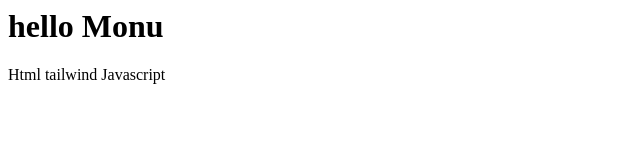
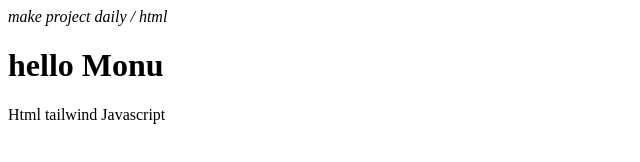
Before and after one commit to monushah108/prac-repo, a plain HTML site: page index.html in a window 1280 px wide. Shown: the whole page, without its empty margins (0-640 px from the left). Drawn offline with Linux system fonts and the light colour scheme.

Commit message:
span title

```diff
--- a/index.html
+++ b/index.html
@@ -1,2 +1,3 @@
+<span><i>make project daily / html</i></span>
 <h1>hello Monu</h1>
 <span>Html tailwind Javascript</span>
```
